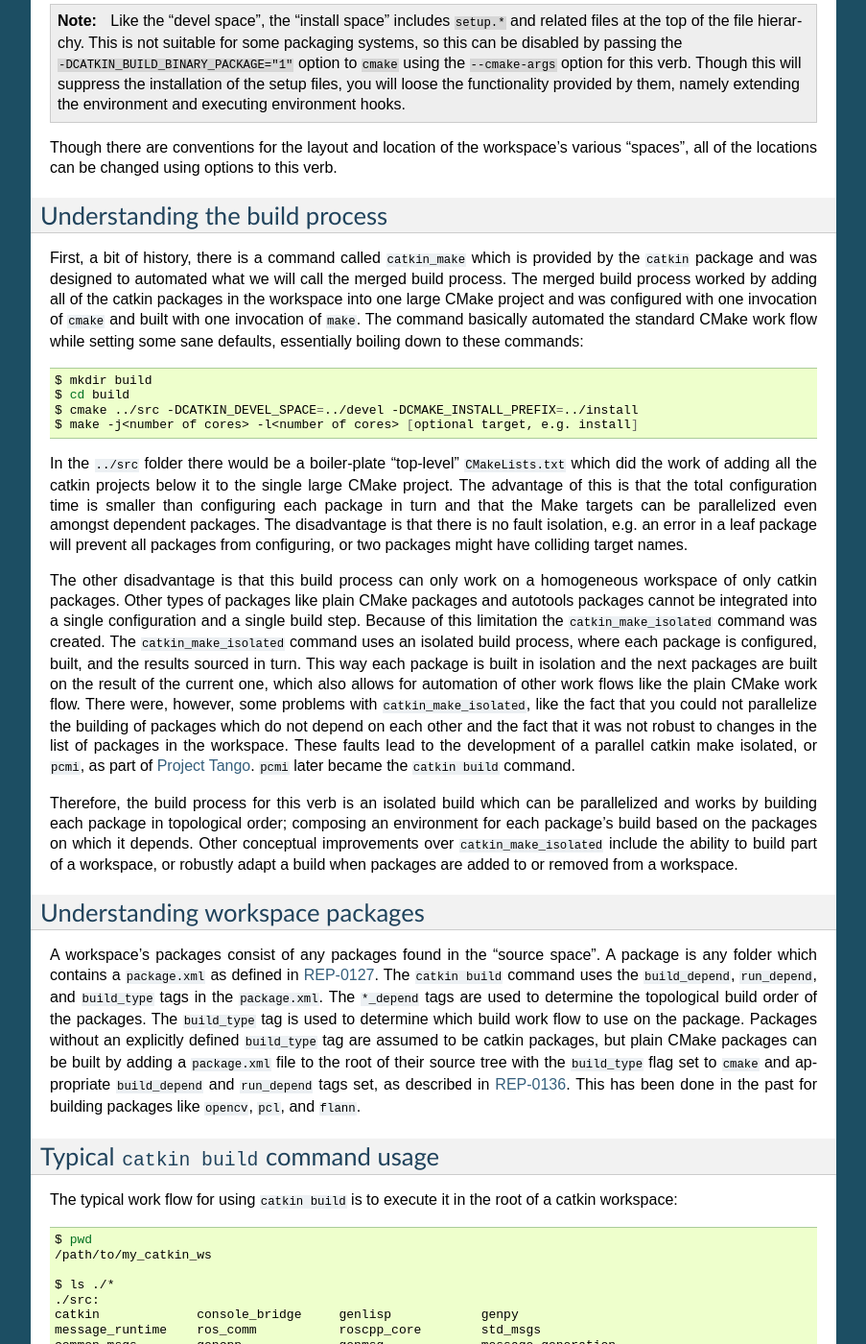
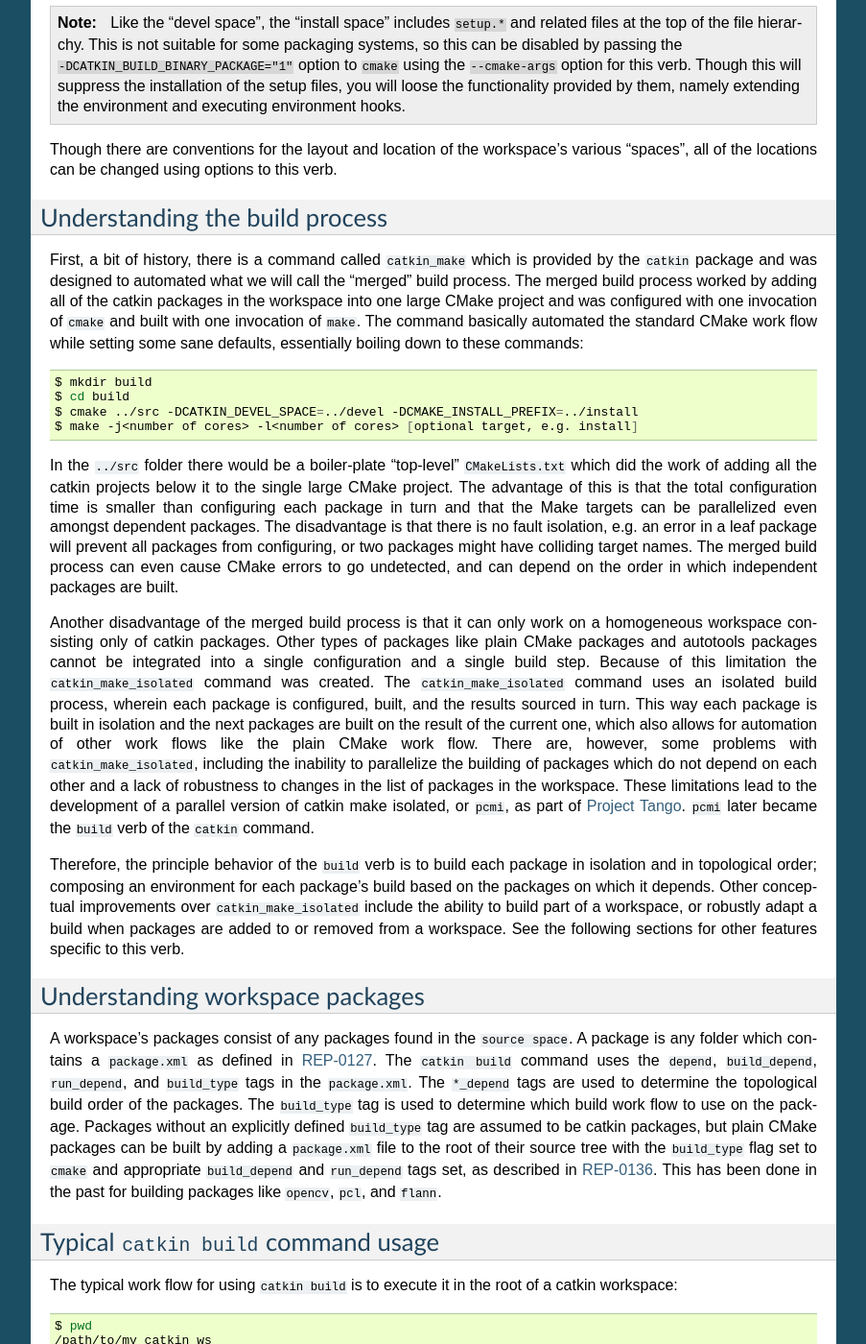
Before and after one commit to catkin/catkin_tools, a Sphinx documentation site: the page built from docs/commands/catkin_build.rst, in a window 1280 px wide and 1400 px high, scrolled down 1038 px. Shown: the whole window at 96% size, without its empty margins (198-1101 px from the left). Built offline with Sphinx 7.4.7, drawn with Linux system fonts in a browser that asks for light colours; some of the changed text lies outside the part shown.

Commit message:
build: changing behavior to merge develspace
This patch makes the following changes:
 - Makes the default build behavior merge all develspaces
 - Removes the --merge-devel argument
 - Creates a new argument: --isolate-devel = 'not --merge-devel'
 - Updates documentation for this new behavior

```diff
--- a/docs/commands/catkin_build.rst
+++ b/docs/commands/catkin_build.rst
@@ -9,18 +9,18 @@
 A standard catkin workspace, as defined by `REP-0128 <http://www.ros.org/reps/rep-0128.html>`_, is a folder with a prescribed set "spaces", each in a folders within the workspace.
 
 The ``source space`` is where the code for your packages resides and normally is in the folder ``/path/to/workspace/src``.
-The ``source space`` is considered to be read-only, in that during a build no files or folders should be created in that folder.
+The build command considers ``source space`` to be read-only, in that during a build no files or folders should be created or modified in that folder.
 Therefore catkin workspaces are said to be built "out of source", which simply means that the folder in which you build your code is not under or part of the folder with contains the source code.
 
-Temporary build files are put into the "build space", which by default is in the ``/path/to/workspace/build`` folder.
-The "build space" is the working directory in which commands like ``cmake`` and ``make`` are run.
+Temporary build files are put into the ``build space``, which by default is in the ``/path/to/workspace/build`` folder.
+The ``build space`` is the working directory in which commands like ``cmake`` and ``make`` are run.
 
 Generated files, like executables, libraries, pkg-config files, CMake config files, or message code, are placed in the "devel space".
-By convention the "devel space" is located as a peer to the "source space" and "build space" in the ``/path/to/workspace/devel`` folder.
-The layout of the "devel space" is intended to mimic the root of a FHS filesystem, with folders like ``lib``, ``bin``, or ``share``.
+By convention the ``devel space`` is located as a peer to the ``source space`` and ``build space`` in the ``/path/to/workspace/devel`` folder.
+The layout of the ``devel space`` is intended to mimic the root of a `FHS filesystem <https://en.wikipedia.org/wiki/Filesystem_Hierarchy_Standard>`_, with folders like ``include``, ``lib``, ``bin``, and ``share``.
 
-In addition to the FHS folders, some setup scripts are generated in the "devel space", e.g. ``setup.bash`` or ``setup.zsh``.
-These setup scripts are intended to make it easier to use the resulting "devel space" for building on top of the packages that were just built or for running programs built by those packages.
+In addition to the FHS folders, some setup scripts are generated in the ``devel space``, e.g. ``setup.bash`` or ``setup.zsh``.
+These setup scripts are intended to make it easier to use the resulting ``devel space`` for building on top of the packages that were just built or for running programs built by those packages.
 The setup script can be used like this in ``bash``:
 
 .. code-block:: bash
@@ -53,7 +53,7 @@
 Understanding the build process
 ^^^^^^^^^^^^^^^^^^^^^^^^^^^^^^^
 
-First, a bit of history, there is a command called ``catkin_make`` which is provided by the ``catkin`` package and was designed to automated what we will call the merged build process.
+First, a bit of history, there is a command called ``catkin_make`` which is provided by the ``catkin`` package and was designed to automated what we will call the "merged" build process.
 The merged build process worked by adding all of the catkin packages in the workspace into one large CMake project and was configured with one invocation of ``cmake`` and built with one invocation of ``make``.
 The command basically automated the standard CMake work flow while setting some sane defaults, essentially boiling down to these commands:
 
@@ -66,26 +66,26 @@
 
 In the ``../src`` folder there would be a boiler-plate "top-level" ``CMakeLists.txt`` which did the work of adding all the catkin projects below it to the single large CMake project.
 The advantage of this is that the total configuration time is smaller than configuring each package in turn and that the Make targets can be parallelized even amongst dependent packages.
-The disadvantage is that there is no fault isolation, e.g. an error in a leaf package will prevent all packages from configuring, or two packages might have colliding target names.
+The disadvantage is that there is no fault isolation, e.g. an error in a leaf package will prevent all packages from configuring, or two packages might have colliding target names. The merged build process can even cause CMake errors to go undetected, and can depend on the order in which independent packages are built.
 
-The other disadvantage is that this build process can only work on a homogeneous workspace of only catkin packages.
+Another disadvantage of the merged build process is that it can only work on a homogeneous workspace consisting only of catkin packages.
 Other types of packages like plain CMake packages and autotools packages cannot be integrated into a single configuration and a single build step.
 Because of this limitation the ``catkin_make_isolated`` command was created.
-The ``catkin_make_isolated`` command uses an isolated build process, where each package is configured, built, and the results sourced in turn.
+The ``catkin_make_isolated`` command uses an isolated build process, wherein each package is configured, built, and the results sourced in turn.
 This way each package is built in isolation and the next packages are built on the result of the current one, which also allows for automation of other work flows like the plain CMake work flow.
-There were, however, some problems with ``catkin_make_isolated``, like the fact that you could not parallelize the building of packages which do not depend on each other and the fact that it was not robust to changes in the list of packages in the workspace.
-These faults lead to the development of a parallel catkin make isolated, or ``pcmi``, as part of `Project Tango <http://osrfoundation.org/blog/project-tango-announced.html>`_.
-``pcmi`` later became the ``catkin build`` command.
+There are, however, some problems with ``catkin_make_isolated``, including the inability to parallelize the building of packages which do not depend on each other and a lack of robustness to changes in the list of packages in the workspace.
+These limitations lead to the development of a parallel version of catkin make isolated, or ``pcmi``, as part of `Project Tango <http://osrfoundation.org/blog/project-tango-announced.html>`_.
+``pcmi`` later became the ``build`` verb of the ``catkin`` command.
 
-Therefore, the build process for this verb is an isolated build which can be parallelized and works by building each package in topological order; composing an environment for each package's build based on the packages on which it depends.
-Other conceptual improvements over ``catkin_make_isolated`` include the ability to build part of a workspace, or robustly adapt a build when packages are added to or removed from a workspace.
+Therefore, the principle behavior of the ``build`` verb is to build each package in isolation and in topological order; composing an environment for each package's build based on the packages on which it depends.
+Other conceptual improvements over ``catkin_make_isolated`` include the ability to build part of a workspace, or robustly adapt a build when packages are added to or removed from a workspace. See the following sections for other features specific to this verb.
 
 Understanding workspace packages
 ^^^^^^^^^^^^^^^^^^^^^^^^^^^^^^^^
 
-A workspace's packages consist of any packages found in the "source space".
+A workspace's packages consist of any packages found in the ``source space``.
 A package is any folder which contains a ``package.xml`` as defined in `REP-0127 <http://www.ros.org/reps/rep-0127.html>`_.
-The ``catkin build`` command uses the ``build_depend``, ``run_depend``, and ``build_type`` tags in the ``package.xml``.
+The ``catkin build`` command uses the ``depend``, ``build_depend``, ``run_depend``, and ``build_type`` tags in the ``package.xml``.
 The ``*_depend`` tags are used to determine the topological build order of the packages.
 The ``build_type`` tag is used to determine which build work flow to use on the package.
 Packages without an explicitly defined ``build_type`` tag are assumed to be catkin packages, but plain CMake packages can be built by adding a ``package.xml`` file to the root of their source tree with the ``build_type`` flag set to ``cmake`` and appropriate ``build_depend`` and ``run_depend`` tags set, as described in `REP-0136 <http://www.ros.org/reps/rep-0136.html>`_.
@@ -165,7 +165,7 @@
     Total packages: 36
 
 In this example, we have setup a workspace with a few packages (actually its all the packages needed to build the ``ros_tutorials``).
-We start with only the "source space" and then use the ``--list`` option (short for ``--list-only``) to have the ``build`` verb figure out what packages it would build, and in what order, but then only list that information out and not actually build anything.
+We start with only the ``source space`` and then use the ``--list`` option (short for ``--list-only``) to have the ``build`` verb figure out what packages it would build, and in what order, but then only list that information out and not actually build anything.
 
 You can use the ``--list`` option to preview the behavior of ``catkin build`` will be with various options.
 For example, you can see what will happen when you specify a single package to build:
@@ -302,12 +294,11 @@
     ros                ros_tutorials      rospack
 
 Since we didn't give any packages as arguments ``catkin build`` tried to build all of the packages in the workspace.
-And as you can see, after the build finishes, we now have a "build space" with a folder for each package and a "devel space" which also has a folder for each package.
-This would differ from ``catkin_make``, for example, which would have a combined "build space" and a single "devel space".
+And as you can see, after the build finishes, we now have a ``build space`` with a folder for each package and a ``devel space`` with an FHS layout into which all the build products have been written.
+This differs from the behavior of ``catkin_make``, for example, which would have all of the build files and intermediate build products in a combined ``build space`` or ``catkin_make_isolated`` which would have an insolated FHS directory for each package in the ``devel space``.
 
 Without any additional arguments, the packages are not installed.
-If we providing ``catkin build`` with the ``--install`` option, an "install space" will be created containing the installed packages.
-Afterwards, the workspace will also have an install folder in it:
+If we provide ``catkin build`` with the ``--install`` option, an ``install space`` will be created containing the results of the install targets from all of the built packages in an aditional FHS tree. The contents of the ``install space``, which, by default, is located in a directory named ``install`` will look like the following:
 
 .. code-block:: none
 
@@ -455,7 +446,7 @@
 
     Exited with return code: -2
 
-If you don't want to scroll back up to find the error amongst the other output, you can ``cat`` the whole build log out of the ``build_logs`` folder in the "build space":
+If you don't want to scroll back up to find the error amongst the other output, you can ``cat`` the whole build log out of the ``build_logs`` folder in the ``build space``:
 
 .. code-block:: bash
 
--- a/docs/index.rst
+++ b/docs/index.rst
@@ -41,7 +41,7 @@
 
 .. code-block:: yaml
 
-    install: build --install --merge-devel
+    install: build --install
 
 You can also nullify or unset aliases by setting their values to ``null``.
 So, for example, the ``ls: list`` alias is defined in the default aliases, you can override it with this entry in a custom file:
```
Also changed, not shown: other parts of docs/commands/catkin_build.rst (+6 -14 lines), 5 other files.
